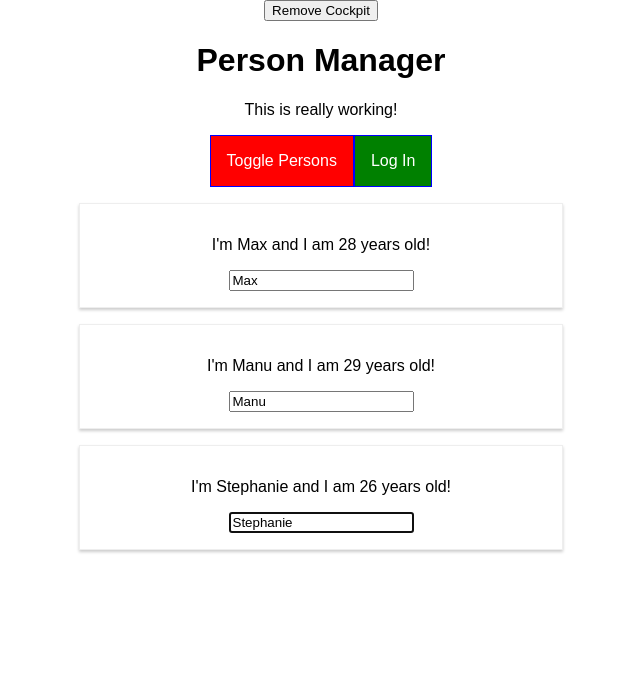
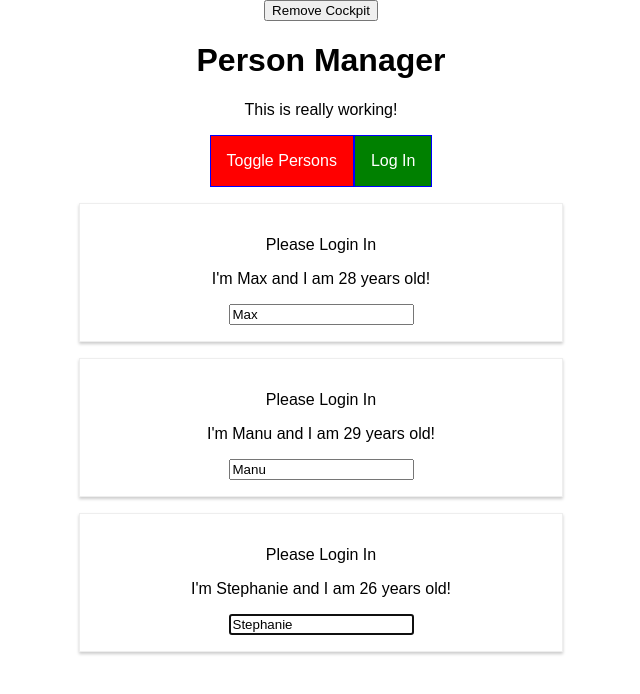
Before and after one commit to jordan-romero/react-practice, a React (Create React App) app: page / in a window 1280 px wide. Shown: the top 694 px of the page, without its empty margins (319-959 px from the left). Built offline with nearby package versions, Linux system fonts and the light colour scheme.

Commit message:
practicing passing props

```diff
--- a/src/components/Persons/Person/Person.js
+++ b/src/components/Persons/Person/Person.js
@@ -19,6 +19,7 @@ class Person extends Component {
     console.log('[Person.js] rendering...');
     return (
       <Aux>
+      {this.props.isAuth ? <p>Authenticated!</p> : <p>Please Login In</p>}
         <p onClick={this.props.click}>
           I'm {this.props.name} and I am {this.props.age} years old!
         </p>
--- a/src/components/Persons/Persons.js
+++ b/src/components/Persons/Persons.js
@@ -54,6 +54,7 @@ class Persons extends PureComponent {
           age={person.age}
           key={person.id}
           changed={event => this.props.changed(event, person.id)}
+          isAuth={this.props.isAuthenticated}
         />
       );
     });
--- a/src/containers/App.js
+++ b/src/containers/App.js
@@ -95,6 +95,7 @@ class App extends Component {
           persons={this.state.persons}
           clicked={this.deletePersonHandler}
           changed={this.nameChangedHandler}
+          isAuthenticated={this.state.authenticated}
         />
       );
     }
```
Also changed, not shown: 1 other file (tests, documents, lock files or other folders).
